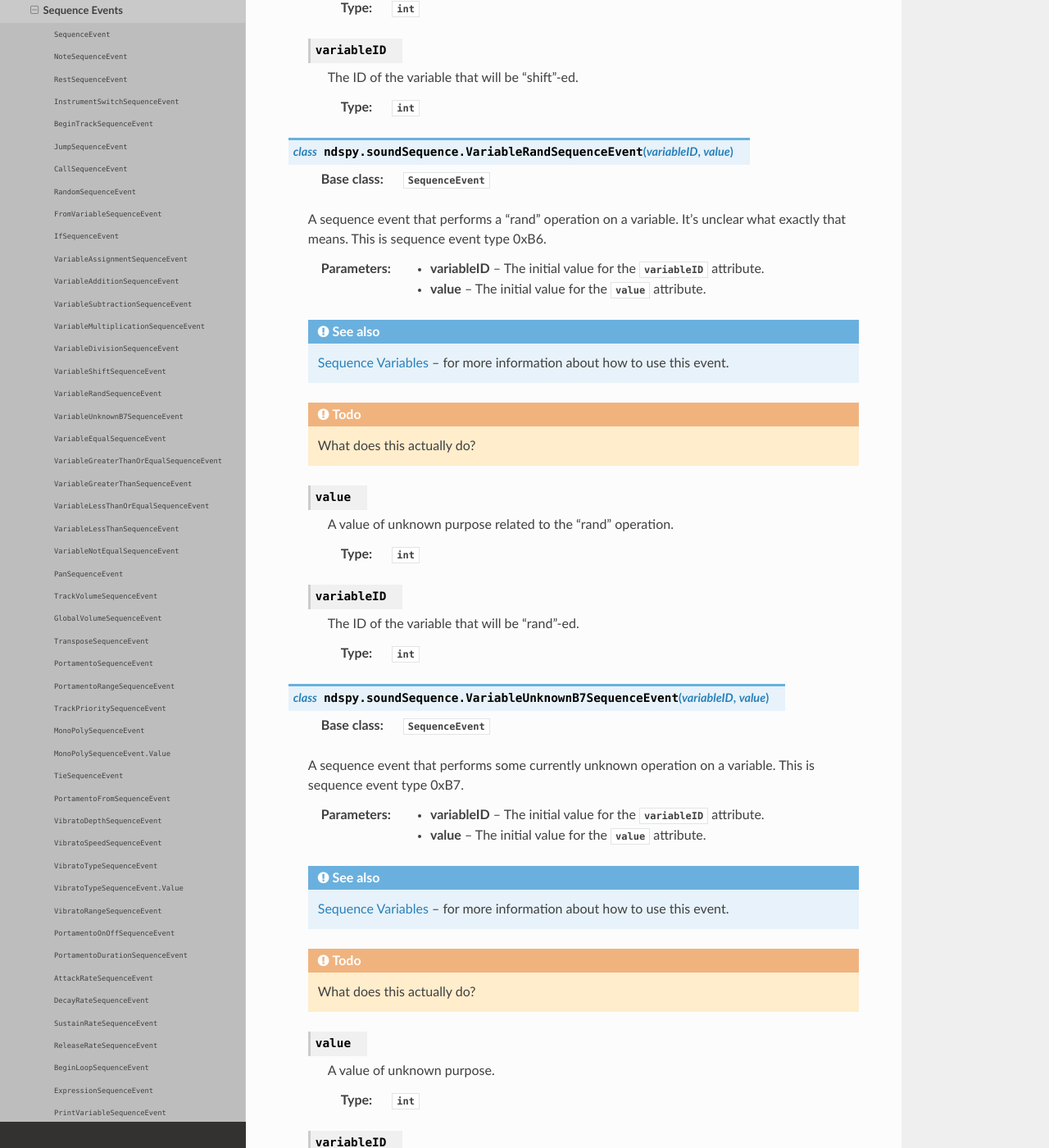
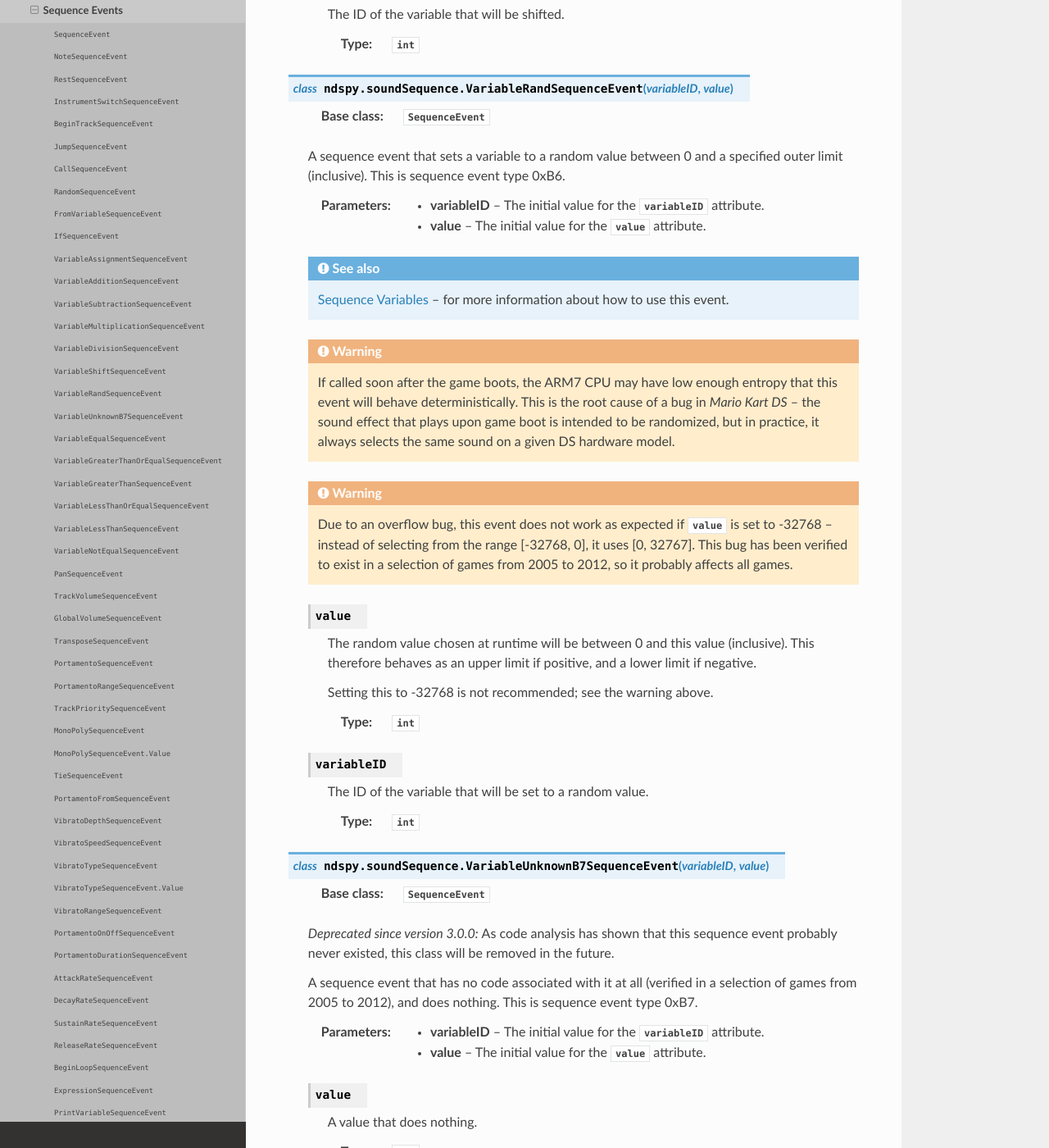
Before and after one commit to RoadrunnerWMC/ndspy, a Sphinx documentation site: the page built from docs/source/api/soundSequence-events.rst, in a window 1280 px wide and 1400 px high, scrolled down 11705 px. Shown: the whole window at 82% size. Built offline with Sphinx 7.4.7 and the Read the Docs theme 2.0.0, drawn with Linux system fonts in a browser that asks for light colours; some of the changed text lies outside the part shown.

Commit message:
Update sequence event docs with new info from Prof. 9
Thanks!!

```diff
--- a/docs/source/api/soundSequence-events.rst
+++ b/docs/source/api/soundSequence-events.rst
@@ -629,8 +629,9 @@ This page describes the sequence event classes within
 
     :base class: :py:class:`SequenceEvent`
 
-    A sequence event that performs a "shift" operation on a variable. It's
-    unclear what exactly that means. This is sequence event type 0xB5.
+    A sequence event that left-shifts a variable by a given value. If the value
+    is negative, it is right-shifted (arithmetic, not logical) instead. This is
+    sequence event type 0xB4.
 
     :param variableID: The initial value for the :py:attr:`variableID`
         attribute.
@@ -642,19 +643,16 @@ This page describes the sequence event classes within
         :ref:`sseq-variables` -- for more information about how to use this
         event.
 
-    .. todo::
-
-        What does this actually do?
-
-    .. py:attribute:: value
-
-        A value of unknown purpose related to the "shift" operation.
+    .. py:attribute:: value
+
+        The shift amount. Positive values result in left-shift, negative values
+        result in arithmetic right-shift.
 
         :type: :py:class:`int`
 
     .. py:attribute:: variableID
 
-        The ID of the variable that will be "shift"-ed.
+        The ID of the variable that will be shifted.
 
         :type: :py:class:`int`
 
@@ -663,8 +661,8 @@ This page describes the sequence event classes within
 
     :base class: :py:class:`SequenceEvent`
 
-    A sequence event that performs a "rand" operation on a variable. It's
-    unclear what exactly that means. This is sequence event type 0xB6.
+    A sequence event that sets a variable to a random value between 0 and a
+    specified outer limit (inclusive). This is sequence event type 0xB6.
 
     :param variableID: The initial value for the :py:attr:`variableID`
         attribute.
@@ -676,19 +674,35 @@ This page describes the sequence event classes within
         :ref:`sseq-variables` -- for more information about how to use this
         event.
 
-    .. todo::
-
-        What does this actually do?
-
-    .. py:attribute:: value
-
-        A value of unknown purpose related to the "rand" operation.
+    .. warning::
+
+        If called soon after the game boots, the ARM7 CPU may have low enough
+        entropy that this event will behave deterministically. This is the root
+        cause of a bug in *Mario Kart DS* -- the sound effect that plays upon
+        game boot is intended to be randomized, but in practice, it always
+        selects the same sound on a given DS hardware model.
+
+    .. warning::
+
+        Due to an overflow bug, this event does not work as expected if
+        :py:attr:`value` is set to -32768 -- instead of selecting from the
+        range [-32768, 0], it uses [0, 32767]. This bug has been verified to
+        exist in a selection of games from 2005 to 2012, so it probably affects
+        all games.
+
+    .. py:attribute:: value
+
+        The random value chosen at runtime will be between 0 and this value
+        (inclusive). This therefore behaves as an upper limit if positive, and
+        a lower limit if negative.
+
+        Setting this to -32768 is not recommended; see the warning above.
 
         :type: :py:class:`int`
 
     .. py:attribute:: variableID
 
-        The ID of the variable that will be "rand"-ed.
+        The ID of the variable that will be set to a random value.
 
         :type: :py:class:`int`
 
@@ -697,32 +711,29 @@ This page describes the sequence event classes within
 
     :base class: :py:class:`SequenceEvent`
 
-    A sequence event that performs some currently unknown operation on a
-    variable. This is sequence event type 0xB7.
+    .. deprecated:: 3.0.0
+
+        As code analysis has shown that this sequence event probably never
+        existed, this class will be removed in the future.
+
+    A sequence event that has no code associated with it at all (verified in a
+    selection of games from 2005 to 2012), and does nothing. This is sequence
+    event type 0xB7.
 
     :param variableID: The initial value for the :py:attr:`variableID`
         attribute.
 
     :param value: The initial value for the :py:attr:`value` attribute.
 
-    .. seealso::
-
-        :ref:`sseq-variables` -- for more information about how to use this
-        event.
-
-    .. todo::
-
-        What does this actually do?
-
-    .. py:attribute:: value
-
-        A value of unknown purpose.
+    .. py:attribute:: value
+
+        A value that does nothing.
 
         :type: :py:class:`int`
 
     .. py:attribute:: variableID
 
-        The ID of the variable this sequence event will act upon.
+        The ID of the variable this sequence event will (not) act upon.
 
         :type: :py:class:`int`
 
--- a/docs/source/api/soundSequence.rst
+++ b/docs/source/api/soundSequence.rst
@@ -145,9 +145,8 @@ variables:
 *   ``(variable) -= value``: :py:class:`VariableSubtractionSequenceEvent`
 *   ``(variable) *= value``: :py:class:`VariableMultiplicationSequenceEvent`
 *   ``(variable) /= value``: :py:class:`VariableDivisionSequenceEvent`
-*   :py:class:`VariableShiftSequenceEvent`
-*   :py:class:`VariableRandSequenceEvent`
-*   :py:class:`VariableUnknownB7SequenceEvent`
+*   ``(variable) <<= value``: :py:class:`VariableShiftSequenceEvent`
+*   ``(variable) = random_int_between(0, value)``: :py:class:`VariableRandSequenceEvent`
 
 Once you have values in variables, there are two [4]_ primary ways you can use
 them:
--- a/docs/source/index.rst
+++ b/docs/source/index.rst
@@ -320,6 +320,8 @@ using information from many, many sources. In alphabetical order:
 *   `Source code for NSMB Editor (NSMBe)
     <https://github.com/Dirbaio/NSMB-Editor>`_ -- for information and code for
     many formats
+*   Personal correspondence with Prof. 9 on Discord -- for information about
+    *SSEQ* files and sequence events
 *   `Source code for sseq2mid
     <https://github.com/loveemu/loveemu-lab/tree/master/sseq2mid/src2>`_ --
     supports more types of sequence events than are documented in other
```
Also changed, not shown: 1 other file.
